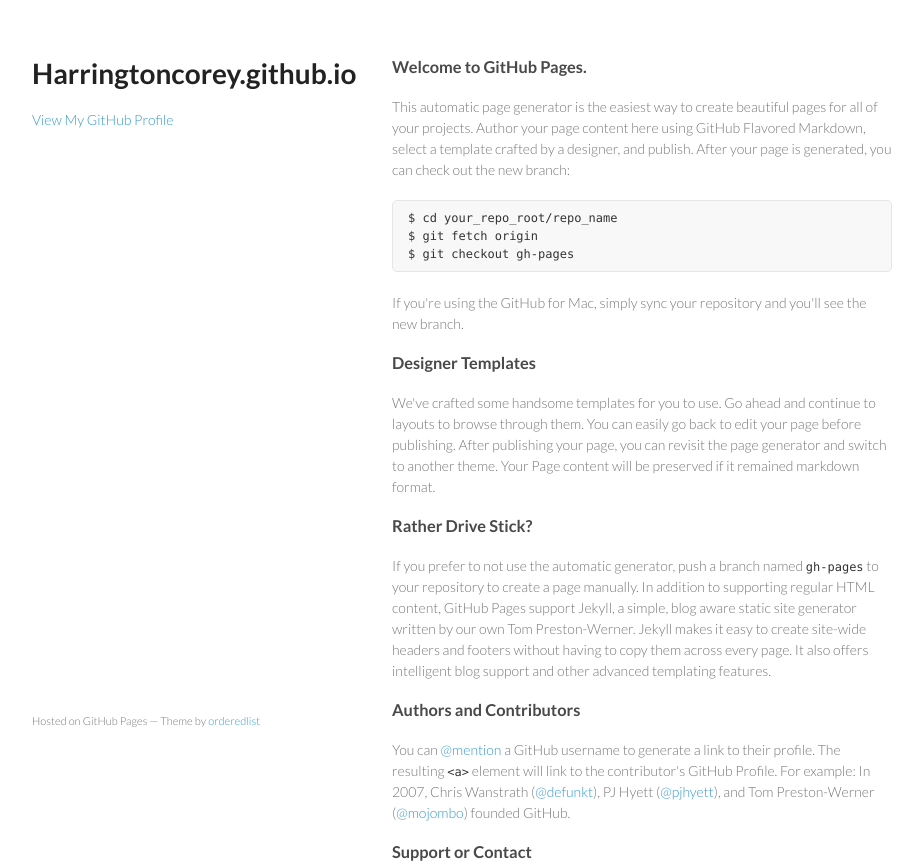
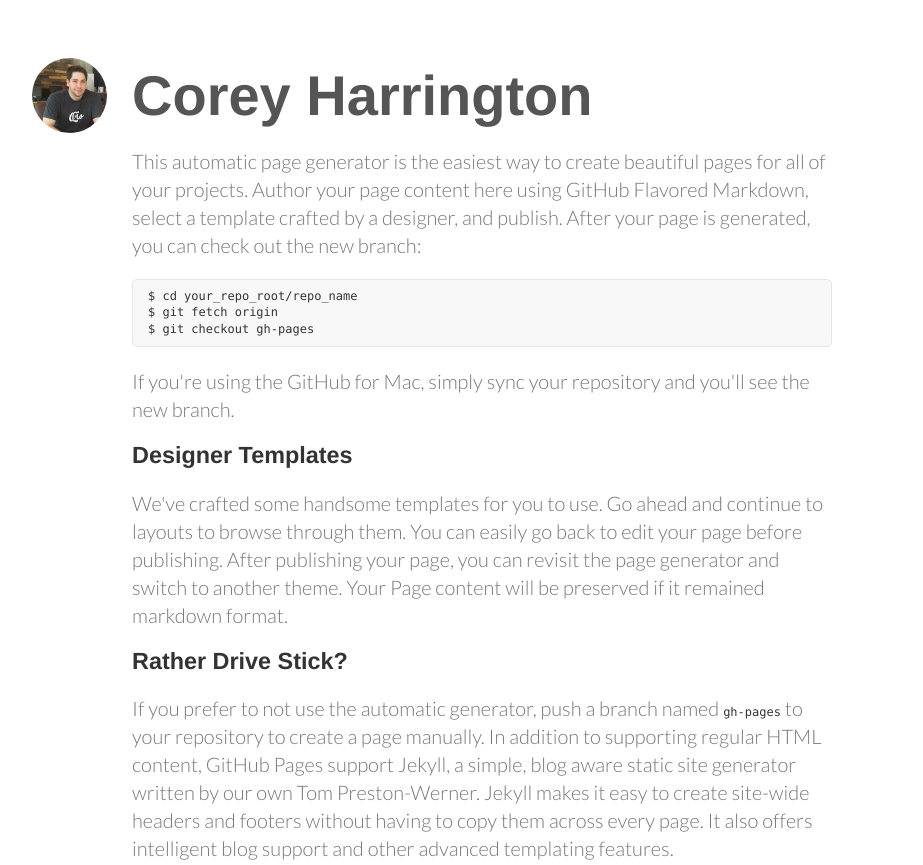
Before and after one commit to harringtoncorey/harringtoncorey.github.io, a plain HTML site: page index.html in a window 1280 px wide. Shown: the top 865 px of the page, without its empty margins (178-1101 px from the left). Drawn offline with Linux system fonts and the light colour scheme.

Commit message:
Code edits
Changes to index, css and added assets.

```diff
--- a/index.html
+++ b/index.html
@@ -3,7 +3,7 @@
   <head>
     <meta charset="utf-8">
     <meta http-equiv="X-UA-Compatible" content="chrome=1">
-    <title>Harringtoncorey.github.io by harringtoncorey</title>
+    <title>Corey Harrington | Creator of things</title>
 
     <link rel="stylesheet" href="stylesheets/styles.css">
     <link rel="stylesheet" href="stylesheets/pygment_trac.css">
@@ -15,16 +15,18 @@
   <body>
     <div class="wrapper">
       <header>
-        <h1>Harringtoncorey.github.io</h1>
+        <img src="img/corey.jpg" alt="A picture of Corey Harrington" class="profile-photo">
+<!--
+        <h1>Corey<br>Harrington</h1>
         <p></p>
 
 
         <p class="view"><a href="https://github.com/harringtoncorey">View My GitHub Profile</a></p>
+-->
 
       </header>
       <section>
-        <h3>
-<a name="welcome-to-github-pages" class="anchor" href="#welcome-to-github-pages"><span class="octicon octicon-link"></span></a>Welcome to GitHub Pages.</h3>
+        <h1>Corey Harrington</h1>
 
 <p>This automatic page generator is the easiest way to create beautiful pages for all of your projects. Author your page content here using GitHub Flavored Markdown, select a template crafted by a designer, and publish. After your page is generated, you can check out the new branch:</p>
 
@@ -56,7 +58,7 @@ $ git checkout gh-pages
 <p>Having trouble with Pages? Check out the documentation at <a href="http://help.github.com/pages">http://help.github.com/pages</a> or contact <a href="mailto:support@github.com">support@github.com</a> and we’ll help you sort it out.</p>
       </section>
       <footer>
-        <p><small>Hosted on GitHub Pages &mdash; Theme by <a href="https://github.com/orderedlist">orderedlist</a></small></p>
+        <p><small><a href=""></a></small></p>
       </footer>
     </div>
     <script src="javascripts/scale.fix.js"></script>
--- a/stylesheets/styles.css
+++ b/stylesheets/styles.css
@@ -2,9 +2,11 @@
 
 body {
   padding:50px;
-  font:14px/1.5 Lato, "Helvetica Neue", Helvetica, Arial, sans-serif;
+  font-family: lato, helvetica;
+  font-size: 20px;
   color:#777;
   font-weight:300;
+  line-height: 1.4;
 }
 
 h1, h2, h3, h4, h5, h6 {
@@ -21,7 +23,11 @@ h1, h2, h3 {
 }
 
 h1 {
-  font-size:28px;
+  font-size: 2.8em;
+  font-family: Helvetica, arial;
+  font-weight: bold;
+  color: #555;
+  padding-top: 7px;
 }
 
 h2 {
@@ -29,7 +35,8 @@ h2 {
 }
 
 h3, h4, h5, h6 {
-  color:#494949;
+  color:#333;
+  font-family: helvetica, arial;
 }
 
 a {
@@ -96,9 +103,9 @@ img {
 }
 
 header {
-  width:270px;
+  width:75px;
   float:left;
-  position:fixed;
+  position: static;
 }
 
 header ul {
@@ -160,9 +167,9 @@ header ul a strong {
 }
 
 section {
-  width:500px;
-  float:right;
-  padding-bottom:50px;
+  width:700px;
+  float:none;
+  padding: 0 0 50px 100px;
 }
 
 small {
@@ -183,6 +190,13 @@ footer {
   bottom:50px;
 }
 
+.profile-photo {
+  border-radius: 100%;
+  width: 75px;
+  height: 75px;
+  }
+
+
 @media print, screen and (max-width: 960px) {
 
   div.wrapper {
@@ -198,13 +212,13 @@ footer {
 
   header {
     padding-right:320px;
+    padding-left: 0;
   }
 
   section {
-    border:1px solid #e5e5e5;
-    border-width:1px 0;
     padding:20px 0;
     margin:0 0 20px;
+    width: 700px;
   }
 
   header a small {
@@ -219,6 +233,18 @@ footer {
 }
 
 @media print, screen and (max-width: 720px) {
+
+  div.wrapper {
+    width:auto;
+    margin:0;
+  }
+
+  header, section, footer {
+    float:none;
+    position:static;
+    width:auto;
+  }
+
   body {
     word-wrap:break-word;
   }
@@ -238,7 +264,7 @@ footer {
 
 @media print, screen and (max-width: 480px) {
   body {
-    padding:15px;
+    padding:5px;
   }
 
   header ul {
```
Also changed, not shown: img/corey.jpg (added).
